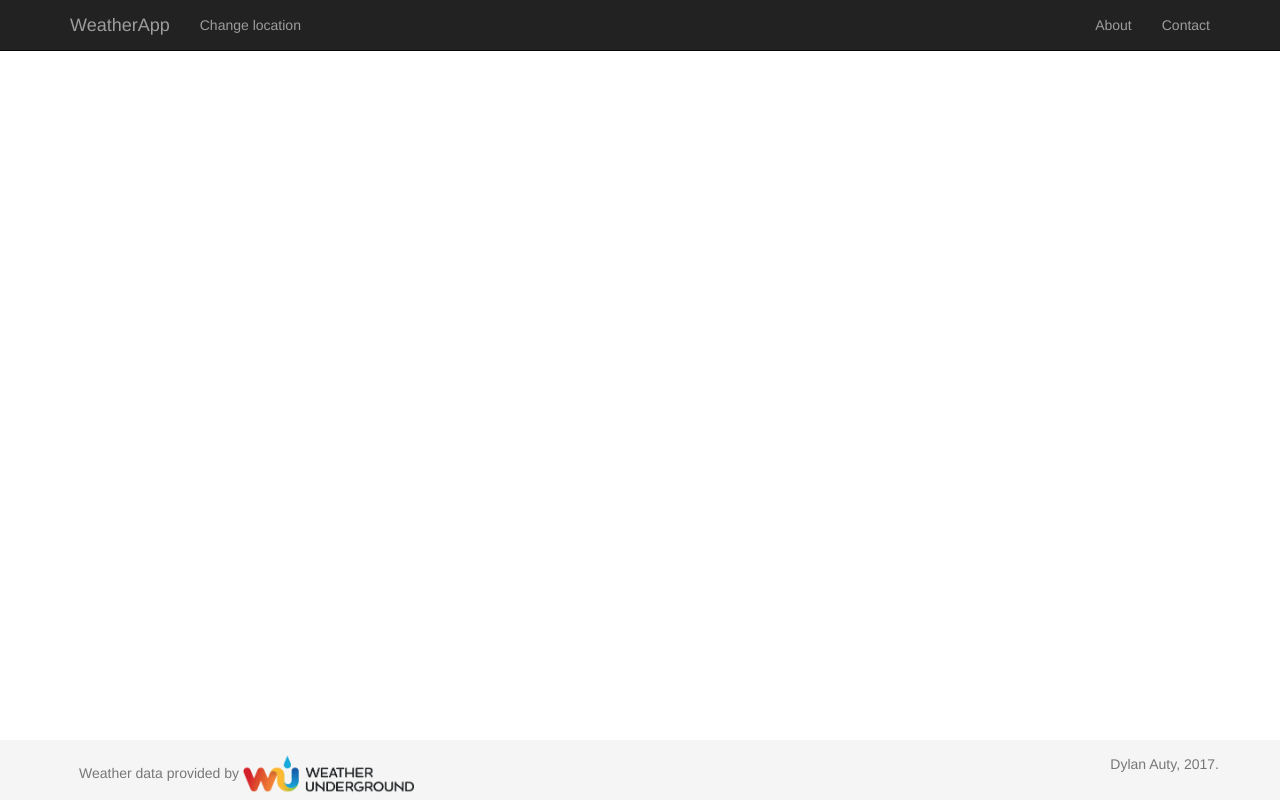
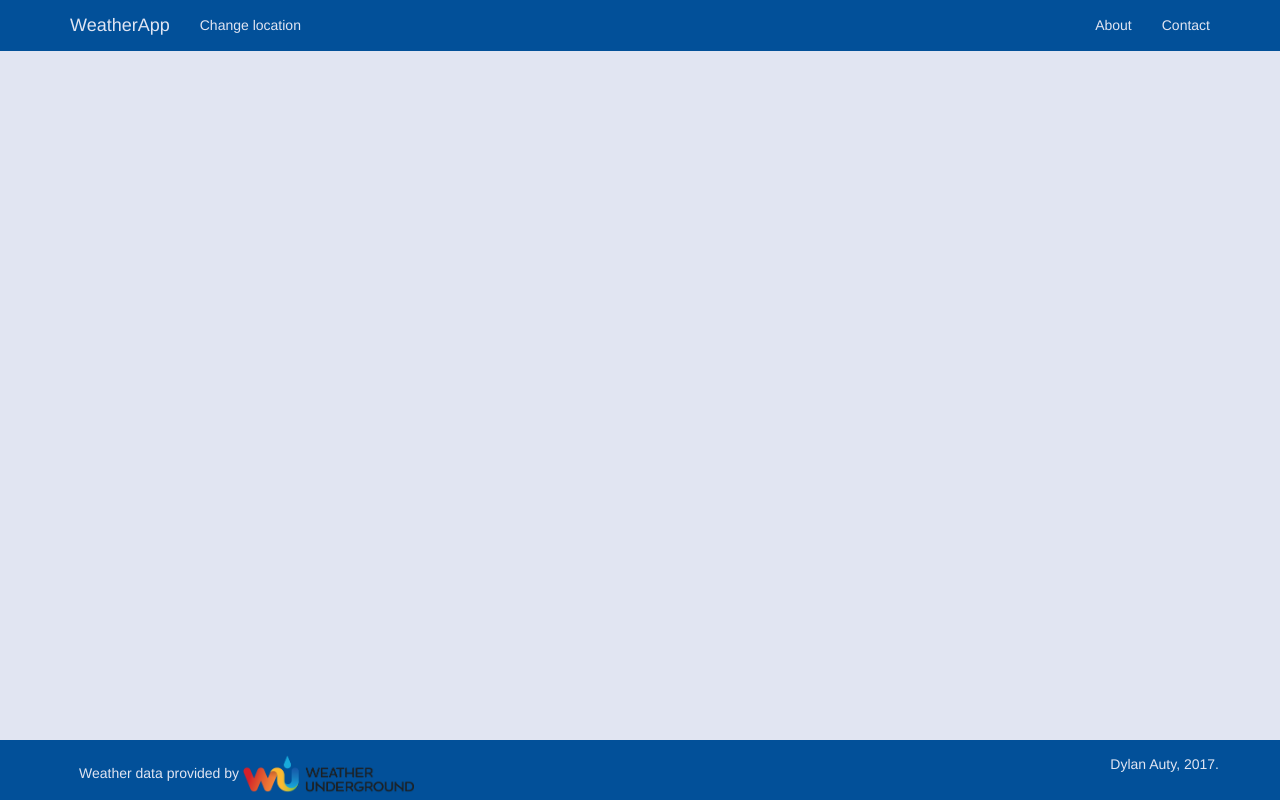
Before and after one commit to DylanAuty/weatherApp, a Django app: template weatherApp/templates/weatherApp/base/base.html in a window 1280 px wide. Run offline with Django 3.2, Linux system fonts and the light colour scheme; the template is opened without the code that fills it, so the values that code supplies are empty; some libraries are stand-ins or nearby versions.

Commit message:
Small styling changes

```diff
--- a/weatherApp/static/weatherApp/css/weatherApp.css
+++ b/weatherApp/static/weatherApp/css/weatherApp.css
@@ -4,6 +4,11 @@
 
 body {
 	padding-top: 70px;
+}
+
+/* Text-muted restyling for navbar */
+.text-muted, .navbar a {
+	color: #E1E5F2 !important;
 }
 
 /* Sticky footer CSS, from https://getbootstrap.com/examples/sticky-footer/ */
@@ -16,6 +21,11 @@ html {
 body {
 	/* Margin bottom by footer height */
 	margin-bottom: 60px;
+	background-color: #E1E5F2;
+}
+
+.navbar {
+	background-color: #025099;
 }
 
 .footer {
@@ -23,7 +33,7 @@ body {
 	bottom: 0;
 	width: 100%;
 	height: 60px;
-	background-color: #f5f5f5;
+	background-color: #025099;
 	padding-top: 1em;
 	padding-bottom: 1em;
 }
@@ -37,11 +47,14 @@ body {
 	height: 40px;
 }
 
-/* Restyling panels to not have those rounded corners */
+/* Restyling panels */
 
 .panel {
-	border-radius: 0px;
+	background-color: #1F7A8C;
+}
 
+.panel.text-muted {
+	color: #E1E5F2;
 }
 
 /* Forecast page - style columns to be the same height */
--- a/weatherApp/templates/weatherApp/base/nav_bar.html
+++ b/weatherApp/templates/weatherApp/base/nav_bar.html
@@ -1,4 +1,4 @@
-<nav class="navbar navbar-inverse navbar-fixed-top">
+<nav class="navbar navbar-fixed-top">
 	<div class="container">
 		<div class="navbar-header">
 			<button type="button" class="navbar-toggle collapsed" data-toggle="collapse" data-target="#navbarContent" aria-expanded="false">
--- a/weatherApp/templates/weatherApp/index.html
+++ b/weatherApp/templates/weatherApp/index.html
@@ -3,11 +3,12 @@
 
 {% block content %}
 	<div class="container">
-		<div id="weatherDataRow" class="row">
+		<div class="row">
 			<!-- Today overview -->
 			<div class="col-xs-12 col-sm-4">
 				<div class="panel panel-default">
-					{% lorem %}
+
+
 				</div>
 			</div>
 
```
